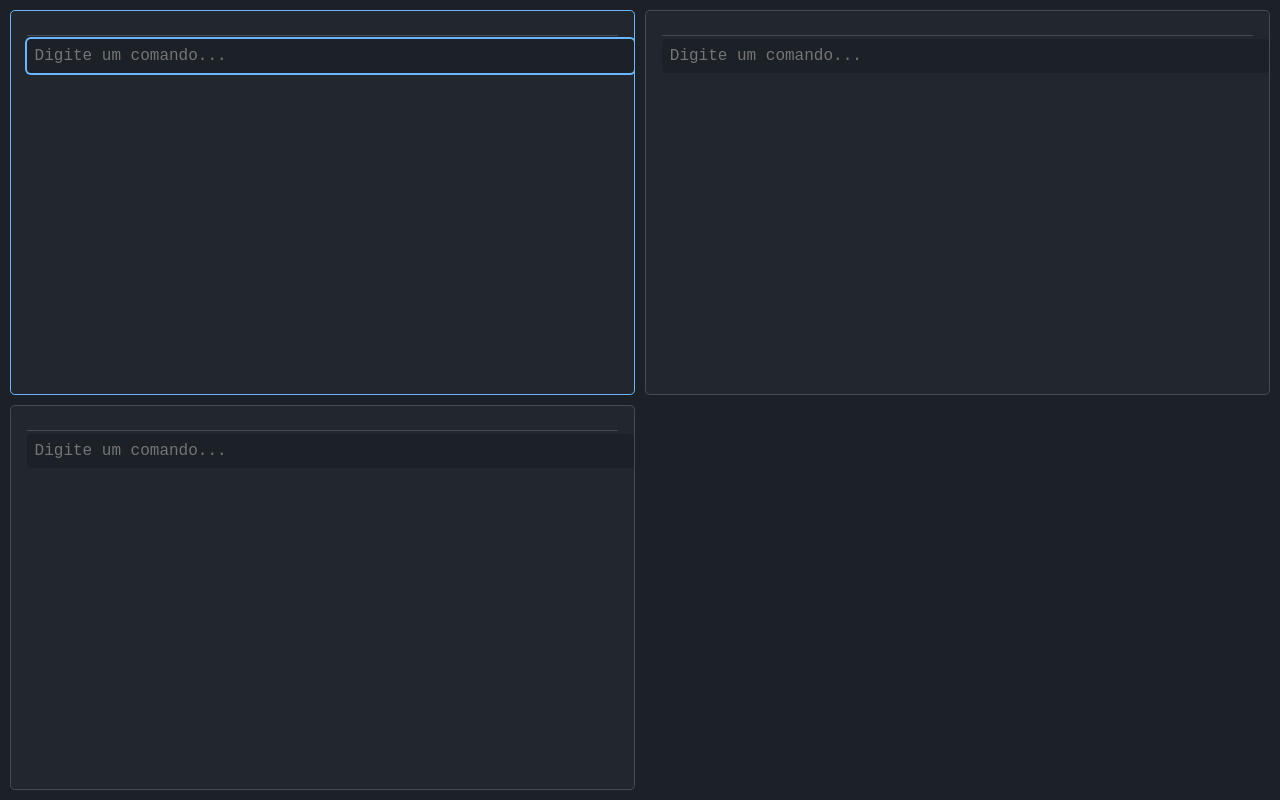
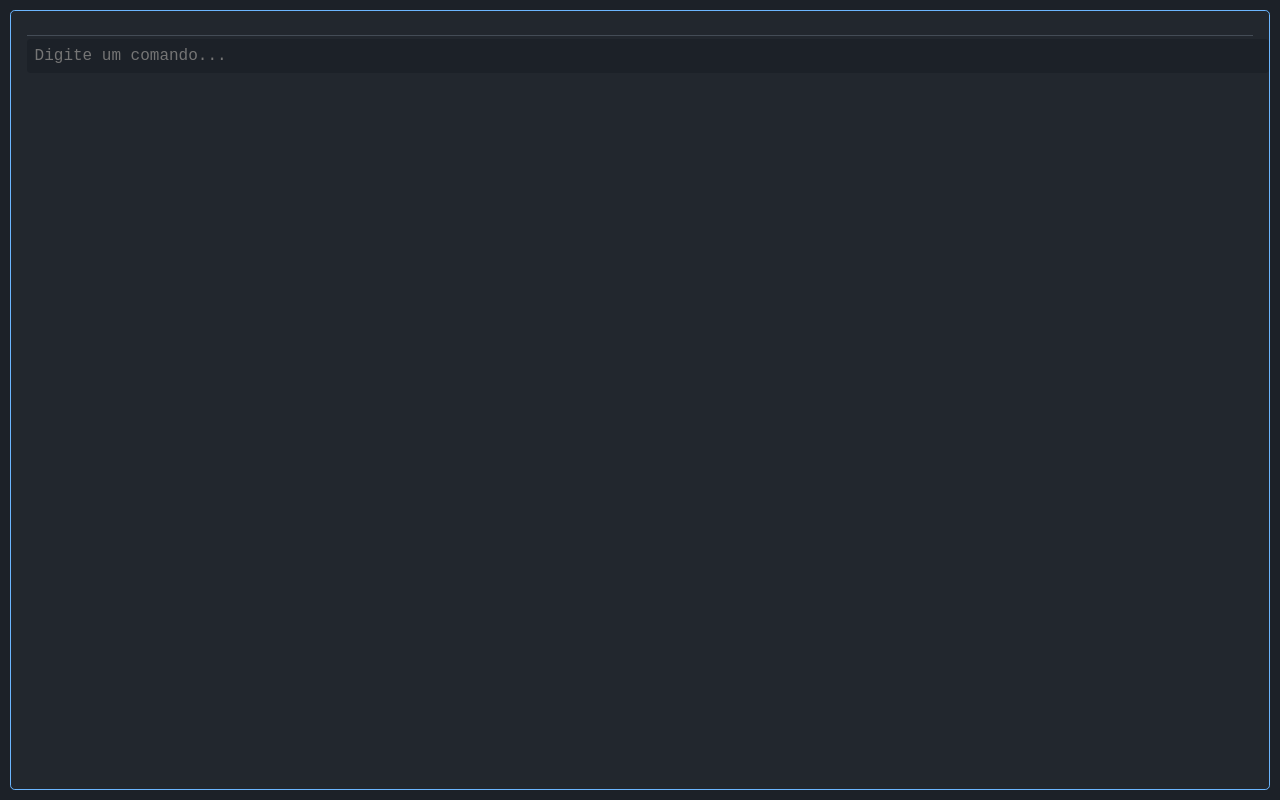
Before and after one commit to alexandre-dacaf/cliware, a React (Create React App) app in the folder core/: page / in a window 1280 px wide. Built offline with nearby package versions, Linux system fonts and the light colour scheme; the HTML template or start-up script is replaced by a standard one.

Commit message:
fix: pruning non priority features and focusing on the essential

```diff
--- a/core/src/App.css
+++ b/core/src/App.css
@@ -1,5 +1,3 @@
-/* src/App.css */
-
 .terminal-container {
     background-color: #1c2128;
     padding: 0.6em;
@@ -8,5 +6,5 @@
     grid-auto-rows: 1fr;
     height: 100vh;
     box-sizing: border-box;
-    outline: none; /* Remove o outline padrão ao focar */
+    outline: none;
 }
--- a/core/src/App.tsx
+++ b/core/src/App.tsx
@@ -1,116 +1,15 @@
 // src/App.tsx
 
-import React, { useState, useEffect, useRef, KeyboardEvent } from 'react';
-import Terminal, { TerminalHandle } from './components/Terminal';
-import './App.css'; // Arquivo CSS para estilos
-
-type AppState = 'hovering' | 'active';
+import React from "react";
+import Terminal from "./components/Terminal";
+import "./App.css"; // Arquivo CSS para estilos
 
 const App: React.FC = () => {
-  const selfRef = useRef<HTMLDivElement>(null);
-  const [numColumns] = useState<number>(2);
-  const terminalIndexes = [0, 1, 2];
-  const terminalsRef = useRef<(TerminalHandle | null)[]>([]);
-  const [activeTerminalIndex, setActiveTerminalIndex] = useState<number | null>(null);
-  const [hoveredTerminalIndex, setHoveredTerminalIndex] = useState<number>(0);
-  const [appState, setAppState] = useState<AppState>('active');
-
-  useEffect(() => {
-    selfRef.current?.focus();
-    activateTerminal(hoveredTerminalIndex);
-    // eslint-disable-next-line react-hooks/exhaustive-deps
-  }, []);
-
-  const handleKeyPress = (event: KeyboardEvent<HTMLDivElement>) => {
-    const { key, shiftKey } = event;
-
-    if (appState !== 'hovering') {
-      return;
-    }
-
-    if (key === 'ArrowRight' || (key === 'Tab' && !shiftKey)) {
-      event.preventDefault();
-      hoverNext();
-      return;
-    }
-
-    if (key === 'ArrowLeft' || (key === 'Tab' && shiftKey)) {
-      event.preventDefault();
-      hoverPrevious();
-      return;
-    }
-
-    if (key === 'Enter' || key === ' ') {
-      activateTerminal(hoveredTerminalIndex);
-    }
-  };
-
-  const hoverNext = () => {
-    const nextIndex = (hoveredTerminalIndex + 1) % terminalIndexes.length;
-    setHoveredTerminalIndex(nextIndex);
-    hoverTerminalAt(nextIndex);
-  };
-
-  const hoverPrevious = () => {
-    const prevIndex =
-      (hoveredTerminalIndex - 1 + terminalIndexes.length) % terminalIndexes.length;
-    setHoveredTerminalIndex(prevIndex);
-    hoverTerminalAt(prevIndex);
-  };
-
-  const hoverTerminalAt = (index: number) => {
-    const terminal = terminalsRef.current[index];
-    if (!terminal) return;
-
-    terminalsRef.current.forEach((term, i) => {
-      if (term && i !== index) {
-        term.unhover();
-      }
-    });
-
-    terminal.hover();
-  };
-
-  const activateTerminal = (index: number) => {
-    const terminal = terminalsRef.current[index];
-    if (terminal) {
-      terminal.unhover();
-      terminal.activate();
-      setActiveTerminalIndex(index);
-      setAppState('active');
-    }
-  };
-
-  const handleBlurred = (index: number) => {
-    selfRef.current?.focus();
-
-    const terminal = terminalsRef.current[index];
-    if (terminal) {
-      terminal.deactivate();
-      terminal.hover();
-      setHoveredTerminalIndex(index);
-      setAppState('hovering');
-    }
-  };
-
-  return (
-    <div
-      className="terminal-container"
-      tabIndex={0}
-      ref={selfRef}
-      onKeyDown={handleKeyPress}
-      style={{ gridTemplateColumns: `repeat(${numColumns}, 1fr)` }}
-    >
-      {terminalIndexes.map((terminalIndex) => (
-        <Terminal
-          key={terminalIndex}
-          terminalIndex={terminalIndex}
-          ref={(el: TerminalHandle | null) => (terminalsRef.current[terminalIndex] = el)}
-          onBlurred={handleBlurred}
-        />
-      ))}
-    </div>
-  );
+    return (
+        <div className="terminal-container">
+            <Terminal />
+        </div>
+    );
 };
 
 export default App;
--- a/core/src/components/Terminal.tsx
+++ b/core/src/components/Terminal.tsx
@@ -1,104 +1,43 @@
-// src/components/Terminal.tsx
+import React, { useState } from "react";
+import TextPrompt from "./prompts/TextPrompt";
+import Printable from "./outputs/Printable";
+import "./Terminal.css";
 
-import React, {
-  forwardRef,
-  useImperativeHandle,
-  useState,
-  useRef,
-  useEffect,
-} from 'react';
-import TextPrompt, { TextPromptHandle } from './prompts/TextPrompt';
-import Printable from './outputs/Printable';
-import './Terminal.css'; // Arquivo CSS para estilos
-
-// Interface para os métodos que serão expostos via ref
-export interface TerminalHandle {
-  activate: () => void;
-  deactivate: () => void;
-  hover: () => void;
-  unhover: () => void;
+interface TerminalHistoryItem {
+    component: React.ComponentType<any>;
+    props: Record<string, any>;
 }
 
-// Interface para as propriedades recebidas pelo Terminal
-interface TerminalProps {
-  terminalIndex: number;
-  onBlurred: (index: number) => void;
-}
+const Terminal: React.FC = () => {
+    const [terminalHistory, setTerminalHistory] = useState<
+        TerminalHistoryItem[]
+    >([]);
 
-// Interface para os itens do histórico do terminal
-interface TerminalHistoryItem {
-  component: React.ComponentType<any>;
-  props: Record<string, any>;
-}
-
-// Definição do componente Terminal usando forwardRef corretamente
-const Terminal = forwardRef<TerminalHandle, TerminalProps>(
-  ({ terminalIndex, onBlurred }, ref) => {
-    const [terminalHistory, setTerminalHistory] = useState<TerminalHistoryItem[]>([]);
-    const [isActive, setIsActive] = useState<boolean>(false);
-    const [isHovered, setIsHovered] = useState<boolean>(false);
-    const selfRef = useRef<HTMLDivElement>(null);
-    const textPromptRef = useRef<TextPromptHandle>(null);
-
-    // Expor métodos via ref
-    useImperativeHandle(ref, () => ({
-      activate: () => {
-        setIsActive(true);
-        textPromptRef.current?.handleFocus();
-      },
-      deactivate: () => {
-        setIsActive(false);
-      },
-      hover: () => {
-        setIsHovered(true);
-      },
-      unhover: () => {
-        setIsHovered(false);
-      },
-    }));
-
-    // Scroll para o fundo sempre que terminalHistory for atualizado
-    useEffect(() => {
-      scrollToBottom();
-    }, [terminalHistory]);
-
-    const scrollToBottom = () => {
-      if (selfRef.current) {
-        selfRef.current.scrollTop = selfRef.current.scrollHeight;
-      }
-    };
-
-    // Função para lidar com o evento de impressão do TextPrompt
-    const handlePrint = (component: React.ComponentType<any>, props: Record<string, any>) => {
-      setTerminalHistory((prev) => [...prev, { component, props }]);
-    };
-
-    // Função para lidar com o evento de desfoque
-    const handleBlurred = () => {
-      onBlurred(terminalIndex);
+    const handlePrint = (
+        component: React.ComponentType<any>,
+        props: Record<string, any>
+    ) => {
+        setTerminalHistory((previousHistory: TerminalHistoryItem[]) => [
+            ...previousHistory,
+            { component, props },
+        ]);
     };
 
     return (
-      <div
-        className={`terminal ${isActive ? 'active' : ''} ${isHovered ? 'hovered' : ''}`}
-        ref={selfRef}
-        tabIndex={-1}
-      >
-        {terminalHistory.map((item, index) => (
-          <Printable key={index} component={item.component} props={item.props} />
-        ))}
+        <div className="terminal active">
+            {terminalHistory.map((item: TerminalHistoryItem, index: number) => (
+                <Printable
+                    key={index}
+                    component={item.component}
+                    props={item.props}
+                />
+            ))}
 
-        <TextPrompt
-          ref={textPromptRef}
-          onPrint={handlePrint}
-          onBlurred={handleBlurred}
-        />
-      </div>
+            <TextPrompt onPrint={handlePrint} />
+        </div>
     );
-  }
-);
+};
 
-// Definir displayName para melhor depuração (opcional, mas recomendado)
-Terminal.displayName = 'Terminal';
+Terminal.displayName = "Terminal";
 
 export default Terminal;
--- a/core/src/components/prompts/TextPrompt.tsx
+++ b/core/src/components/prompts/TextPrompt.tsx
@@ -1,62 +1,30 @@
-// src/components/prompts/TextPrompt.tsx
+import React, { useRef } from "react";
+import Input, { InputHandle } from "../inputs/Input";
+import TextOutput from "../outputs/TextOutput";
+import "./TextPrompt.css";
 
-import React, {
-  forwardRef,
-  useImperativeHandle,
-  useRef,
-} from 'react';
-import Input, { InputHandle } from '../inputs/Input';
-import Printable from '../outputs/Printable';
-import TextOutput from '../outputs/TextOutput';
-import './TextPrompt.css'; // Arquivo CSS para estilos
-
-// Interface para os métodos que serão expostos via ref
-export interface TextPromptHandle {
-  handleFocus: () => void;
+interface TextPromptProps {
+    onPrint: (
+        component: React.ComponentType<any>,
+        props: Record<string, any>
+    ) => void;
 }
 
-// Interface para as propriedades recebidas pelo TextPrompt
-interface TextPromptProps {
-  onPrint: (component: React.ComponentType<any>, props: Record<string, any>) => void;
-  onBlurred: () => void;
-}
-
-// Definição do componente TextPrompt usando forwardRef corretamente
-const TextPrompt = forwardRef<TextPromptHandle, TextPromptProps>(
-  ({ onPrint, onBlurred }, ref) => {
+const TextPrompt = ({ onPrint }: TextPromptProps) => {
     const inputRef = useRef<InputHandle>(null);
 
-    // Expor método handleFocus via ref
-    useImperativeHandle(ref, () => ({
-      handleFocus: () => {
-        inputRef.current?.handleFocus();
-      },
-    }));
-
-    // Função para lidar com o evento de Enter pressionado no Input
     const handleEnterPressed = (content: string) => {
-      onPrint(TextOutput, { content });
-      inputRef.current?.clear();
-    };
-
-    // Função para lidar com o evento de desfoque no Input
-    const handleBlurred = () => {
-      onBlurred();
+        onPrint(TextOutput, { content });
+        inputRef.current?.clear();
     };
 
     return (
-      <div className="terminal__prompt">
-        <Input
-          ref={inputRef}
-          onEnterPressed={handleEnterPressed}
-          onBlurred={handleBlurred}
-        />
-      </div>
+        <div className="terminal__prompt">
+            <Input ref={inputRef} onEnterPressed={handleEnterPressed} />
+        </div>
     );
-  }
-);
+};
 
-// Definir displayName para melhor depuração (opcional, mas recomendado)
-TextPrompt.displayName = 'TextPrompt';
+TextPrompt.displayName = "TextPrompt";
 
 export default TextPrompt;
```
